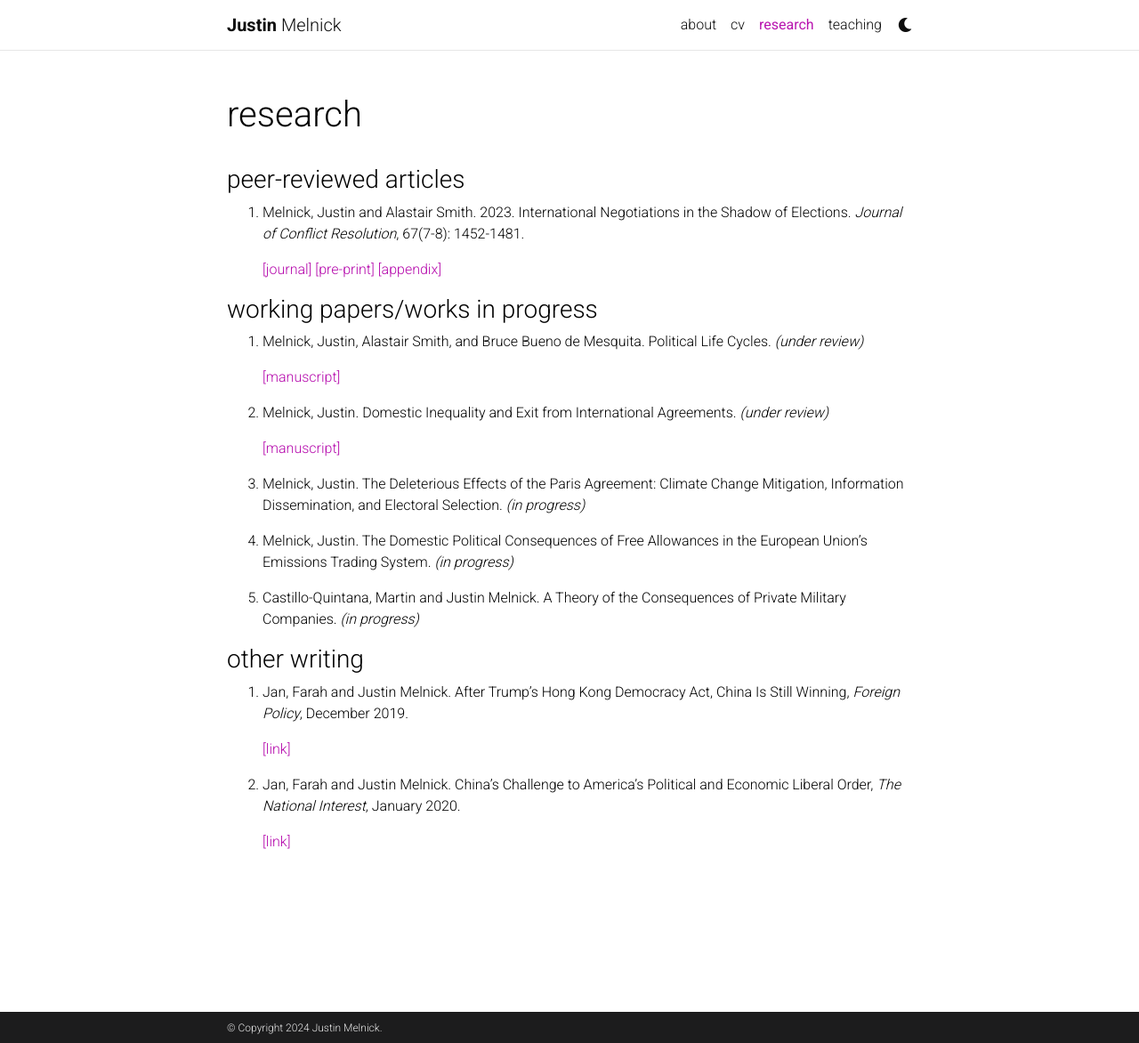
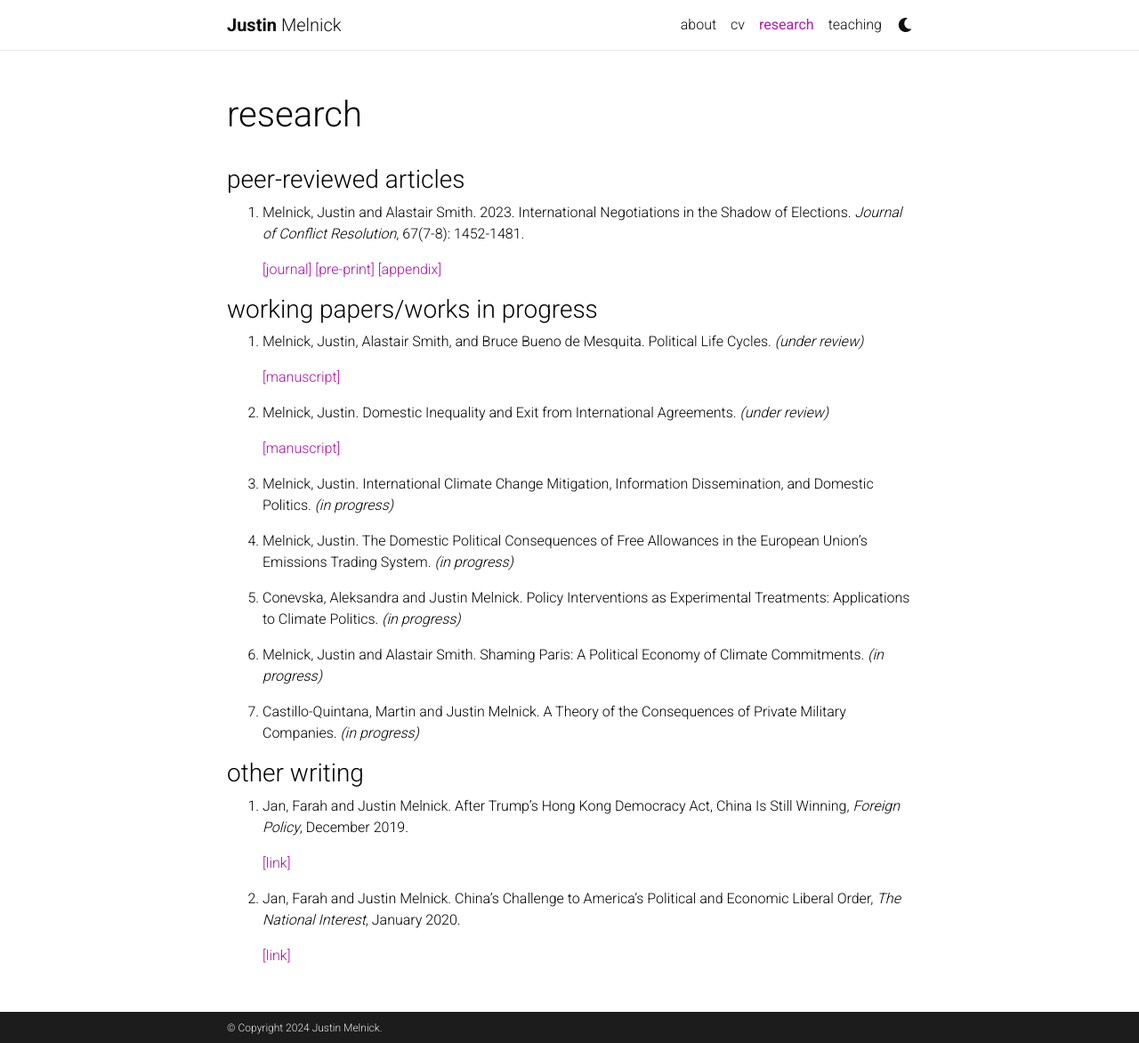
Before and after one commit to justinmelnick/justinmelnick.github.io, a Jekyll site: the page built from _pages/publications.md, in a window 1280 px wide and 1172 px high. Shown: the whole window at 89% size. Built offline with Jekyll 4.4.1, drawn with Linux system fonts in a browser that asks for light colours; comment, search, counter and statistics services are not loaded; a style sheet for code colours, icons or effects is not loaded.

Commit message:
Update publications.md

```diff
--- a/_pages/publications.md
+++ b/_pages/publications.md
@@ -26,12 +26,16 @@ nav_order: 2
 
       [[manuscript]](https://justinmelnick.github.io/assets/pdf/exit 1-30.pdf)
 
-3. Melnick, Justin. The Deleterious Effects of the Paris Agreement: Climate Change Mitigation, Information Dissemination, and Electoral Selection.  _(in progress)_
+3. Melnick, Justin. International Climate Change Mitigation, Information Dissemination, and Domestic Politics.  _(in progress)_
 
 4. Melnick, Justin. The Domestic Political Consequences of Free Allowances in the European Union’s Emissions
 Trading System. _(in progress)_
 
-5. Castillo-Quintana, Martin and Justin Melnick. A Theory of the Consequences of Private Military Companies.  _(in progress)_
+5. Conevska, Aleksandra and Justin Melnick. Policy Interventions as Experimental Treatments: Applications to Climate Politics. _(in progress)_
+
+6. Melnick, Justin and Alastair Smith. Shaming Paris: A Political Economy of Climate Commitments. _(in progress)_
+
+7. Castillo-Quintana, Martin and Justin Melnick. A Theory of the Consequences of Private Military Companies.  _(in progress)_
 
 <h3>other writing</h3>
 
```
